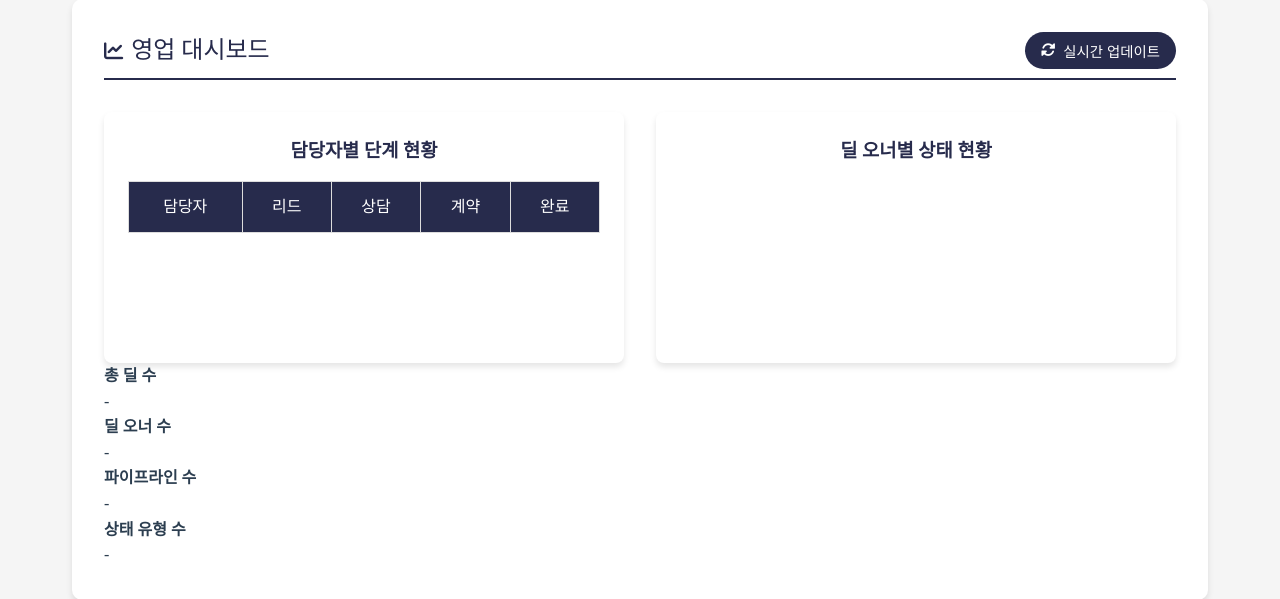
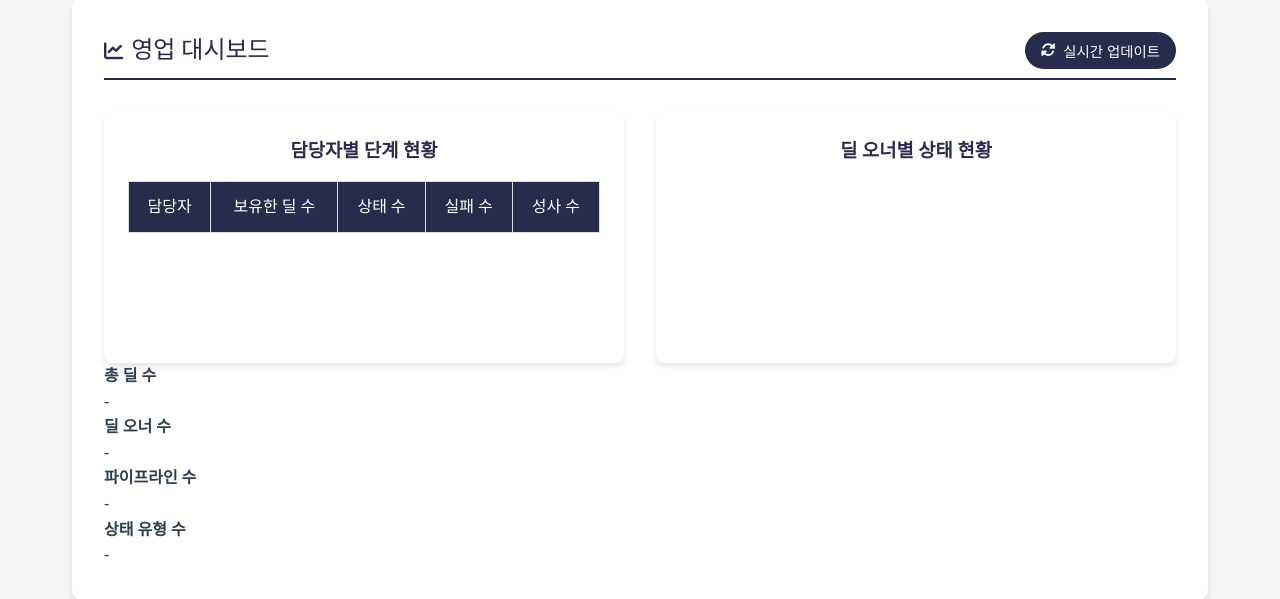
Before and after one commit to yoosungouk/porttest, a Flask app: page / in a window 1280 px wide. Shown: the part 711-1310 px from the top of the page. Run offline with Flask 2, Linux system fonts and the light colour scheme; lists and menus that the app fills with data are empty; a map, chart or similar area stays blank; some libraries are stand-ins or nearby versions; some web fonts are replaced.

Commit message:
Update table structure with new columns and calculation logic

```diff
--- a/templates/index.html
+++ b/templates/index.html
@@ -414,10 +414,10 @@
                             <thead>
                                 <tr>
                                     <th>담당자</th>
-                                    <th>리드</th>
-                                    <th>상담</th>
-                                    <th>계약</th>
-                                    <th>완료</th>
+                                    <th>보유한 딜 수</th>
+                                    <th>상태 수</th>
+                                    <th>실패 수</th>
+                                    <th>성사 수</th>
                                 </tr>
                             </thead>
                             <tbody></tbody>
@@ -507,27 +507,38 @@
                 const pipelineTable = document.getElementById('pipelineTable').getElementsByTagName('tbody')[0];
                 pipelineTable.innerHTML = '';
 
-                // 모든 담당자와 파이프라인 단계 가져오기
+                // 모든 담당자 가져오기
                 const allOwners = Array.from(new Set(deals.map(deal => deal.deal_owner))).sort();
-                const pipelineStages = ['리드', '상담', '계약', '완료'];
 
                 // 각 담당자별 행 생성
                 allOwners.forEach(owner => {
                     const row = pipelineTable.insertRow();
 
-                    // 담당자 이름 셀
+                    // 담당자의 딜 필터링
+                    const ownerDeals = deals.filter(deal => deal.deal_owner === owner);
+
+                    // 담당자 이름
                     const ownerCell = row.insertCell(0);
                     ownerCell.textContent = owner;
 
-                    // 각 파이프라인 단계별 건수 셀
-                    pipelineStages.forEach(stage => {
-                        const stageCell = row.insertCell();
-                        const count = deals.filter(deal =>
-                            deal.deal_owner === owner &&
-                            deal.deal_pipeline === stage
-                        ).length;
-                        stageCell.textContent = count;
-                    });
+                    // 보유한 딜 수
+                    const totalDealsCell = row.insertCell(1);
+                    totalDealsCell.textContent = ownerDeals.length;
+
+                    // 상태 수 (unique한 상태의 수)
+                    const statusCell = row.insertCell(2);
+                    const uniqueStatuses = new Set(ownerDeals.map(deal => deal.deal_status)).size;
+                    statusCell.textContent = uniqueStatuses;
+
+                    // 실패 수 (상태가 '실패'인 딜의 수)
+                    const failedCell = row.insertCell(3);
+                    const failedDeals = ownerDeals.filter(deal => deal.deal_status === '실패').length;
+                    failedCell.textContent = failedDeals;
+
+                    // 성사 수 (상태가 '성공'인 딜의 수)
+                    const successCell = row.insertCell(4);
+                    const successDeals = ownerDeals.filter(deal => deal.deal_status === '성공').length;
+                    successCell.textContent = successDeals;
                 });
 
                 // 상태 차트
```
